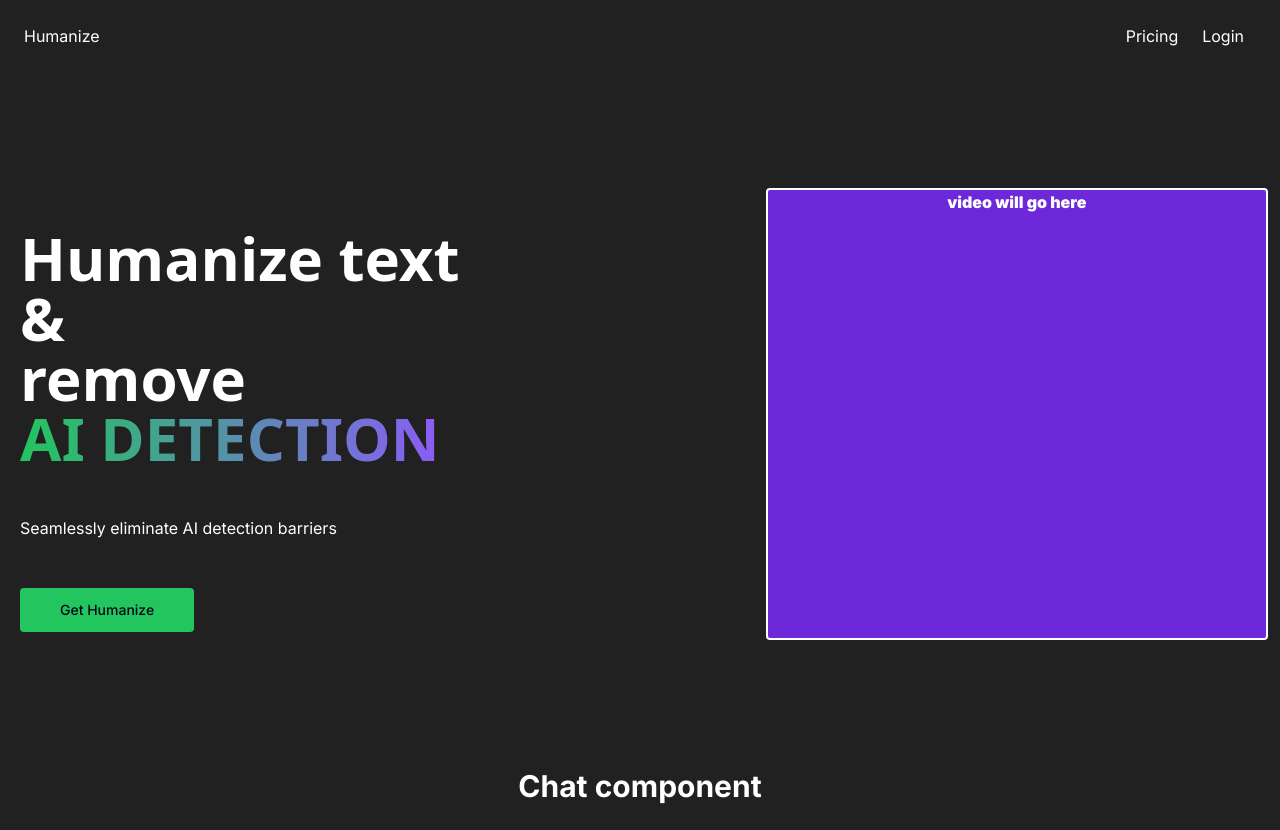
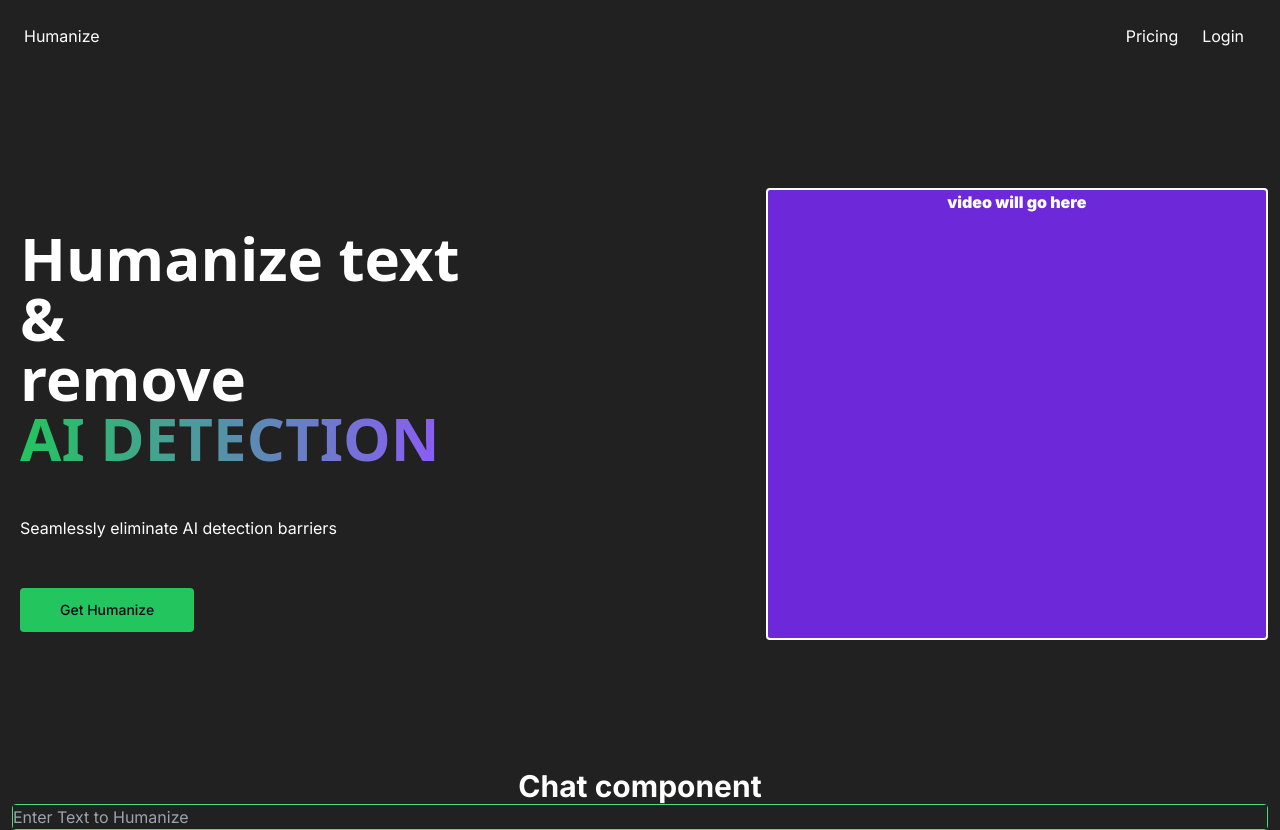
Before and after one commit to MabroorA/humanize-text.com, a Next.js app: page / in a window 1280 px wide. Before the commit the page ends 804 px from the top, so only its background shows below. Built offline with nearby package versions, Linux system fonts and the light colour scheme.

Commit message:
chat system working with gemini

```diff
--- /dev/null
+++ b/app/api/chat/route.ts
@@ -0,0 +1,30 @@
+import { GoogleGenerativeAI } from '@google/generative-ai';
+import { GoogleGenerativeAIStream, Message, StreamingTextResponse } from 'ai';
+
+const genAI = new GoogleGenerativeAI(process.env.GOOGLE_API_KEY || '');
+
+// convert messages from the Vercel AI SDK Format to the format
+// that is expected by the Google GenAI SDK
+const buildGoogleGenAIPrompt = (messages: Message[]) => ({
+  contents: messages
+    .filter(message => message.role === 'user' || message.role === 'assistant')
+    .map(message => ({
+      role: message.role === 'user' ? 'user' : 'model',
+      parts: [{ text: message.content }],
+    })),
+});
+
+export async function POST(req: Request) {
+  // Extract the `prompt` from the body of the request
+  const { messages } = await req.json();
+
+  const geminiStream = await genAI
+    .getGenerativeModel({ model: 'gemini-pro' })
+    .generateContentStream(buildGoogleGenAIPrompt(messages));
+
+  // Convert the response into a friendly text-stream
+  const stream = GoogleGenerativeAIStream(geminiStream);
+
+  // Respond with the stream
+  return new StreamingTextResponse(stream);
+}
--- a/app/page.tsx
+++ b/app/page.tsx
@@ -2,6 +2,7 @@ import { Button } from "@/components/ui/button";
 
 import ChatComponent from "@/components/chatComponent";
 import NavBar from "@/components/navBar";
+import Chat from "@/components/chat";
 
 export default function Home() {
   return (
@@ -36,7 +37,7 @@ export default function Home() {
       </section>
 
       <ChatComponent/>
-
+      <Chat/>
     </main>
     </>
   );
--- /dev/null
+++ b/components/chat.tsx
@@ -0,0 +1,26 @@
+'use client';
+
+import { useChat } from 'ai/react';
+
+export default function Chat() {
+  const { messages, input, handleInputChange, handleSubmit } = useChat();
+
+  return (
+    <div className='text-white border rounded border-green-400'>
+      {messages.map(m => (
+        <div key={m.id}>
+          {m.role === 'user' ? 'User: ' : 'AI: '}
+          {m.content}
+        </div>
+      ))}
+
+      <form onSubmit={handleSubmit}>
+        <input
+          value={input}
+          placeholder="Enter Text to Humanize"
+          onChange={handleInputChange}
+        />
+      </form>
+    </div>
+  );
+}
--- a/package.json
+++ b/package.json
@@ -9,6 +9,8 @@
     "lint": "next lint"
   },
   "dependencies": {
+    "@ai-sdk/google": "^0.0.14",
+    "@google/generative-ai": "^0.11.3",
     "@radix-ui/react-menubar": "^1.0.4",
     "@radix-ui/react-slot": "^1.0.2",
     "ai": "^3.1.12",
```
Also changed, not shown: 1 other file (tests, documents, lock files or other folders).
